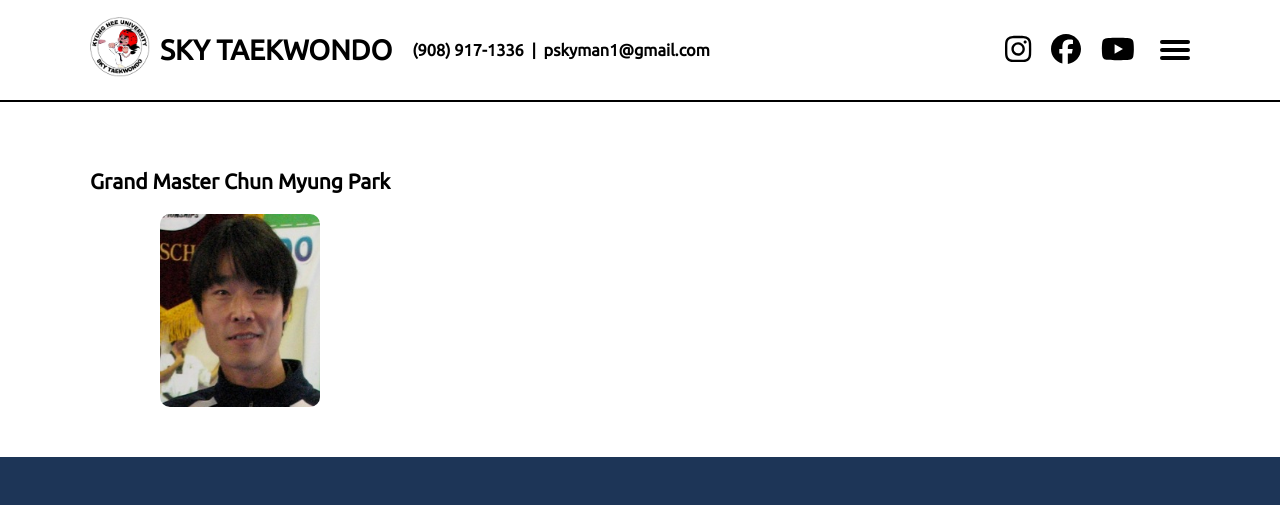
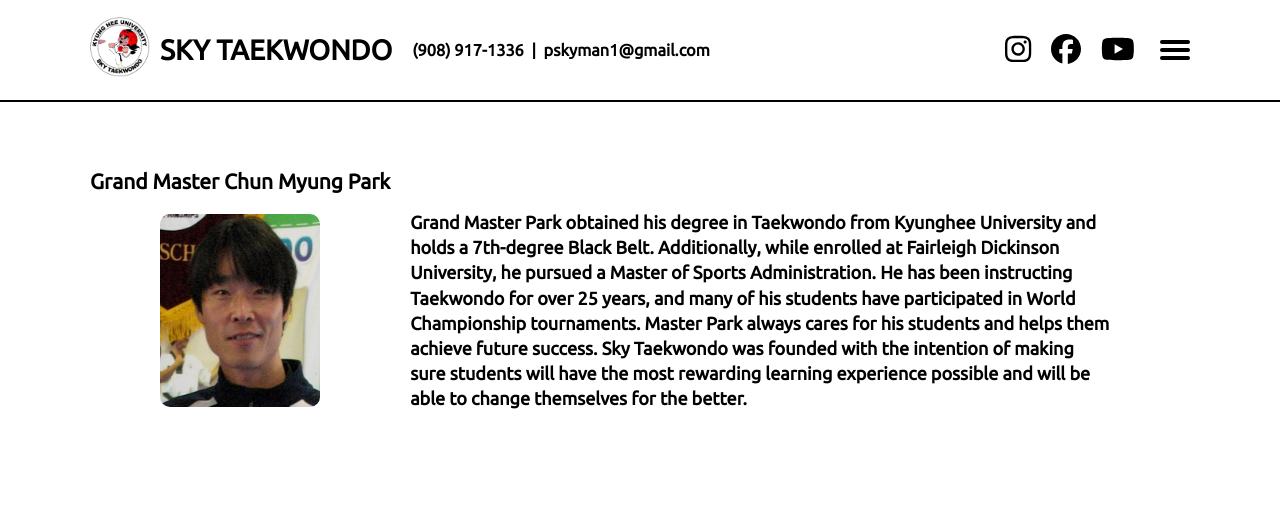
Before and after one commit to NicholasChanng/sky-taekwondo-website, a React (Create React App) app: page /instructors in a window 1280 px wide. Shown: the top 505 px of the page. Built offline with nearby package versions, Linux system fonts and the light colour scheme; grey boxes are pictures that could not be loaded.

Commit message:
Anthony - 1.8
Added about me to Master Park and formatted text.

```diff
--- a/src/components/Park/park.js
+++ b/src/components/Park/park.js
@@ -10,6 +10,20 @@ export default function Park() {
             <h1>Grand Master Chun Myung Park</h1>
             <img id="park" src={park} alt="park" />
           </div>
+          <div className="description">
+            <h1>
+              Grand Master Park obtained his degree in Taekwondo from Kyunghee
+              University and holds a 7th-degree Black Belt. Additionally, while
+              enrolled at Fairleigh Dickinson University, he pursued a Master of
+              Sports Administration. He has been instructing Taekwondo for over
+              25 years, and many of his students have participated in World
+              Championship tournaments. Master Park always cares for his
+              students and helps them achieve future success. Sky Taekwondo was
+              founded with the intention of making sure students will have the
+              most rewarding learning experience possible and will be able to
+              change themselves for the better.
+            </h1>
+          </div>
         </div>
       </div>
     </section>
--- a/src/components/Park/park.scss
+++ b/src/components/Park/park.scss
@@ -6,7 +6,11 @@
   flex-direction: column;
   align-items: center;
 }
-
+.description {
+  font-size: 0.75rem;
+  width: 700px;
+  padding: 45px 20px;
+}
 #park {
   border-radius: 10px;
   height: 193px;
```
